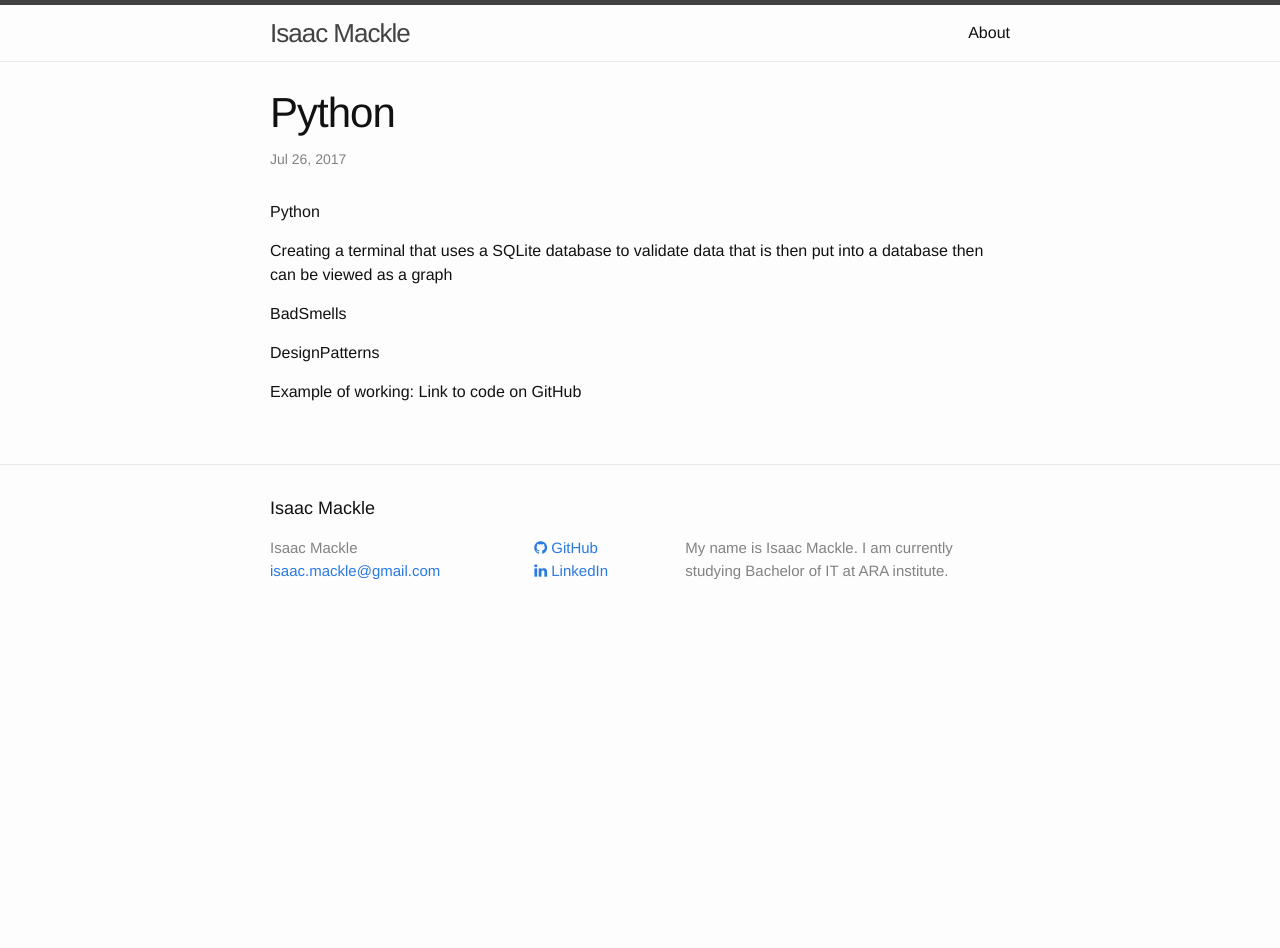
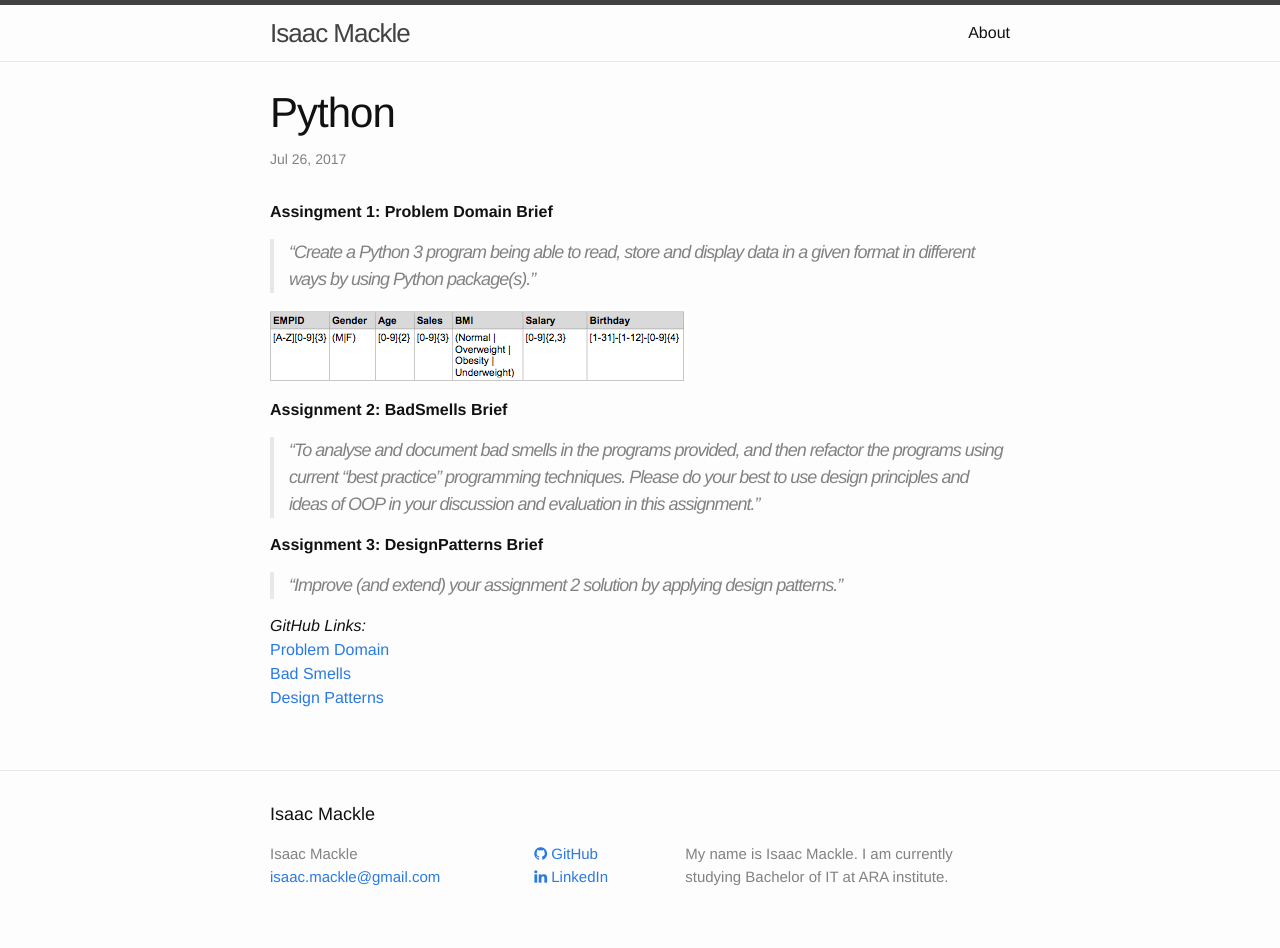
Before and after one commit to ism0080/ism0080.github.io, a Jekyll site: the page built from _posts/2017-07-26-python-skill.markdown, in a window 1280 px wide. Built offline with Jekyll 4.4.1, drawn with Linux system fonts in a browser that asks for light colours; nearby versions of some CDN libraries; before the commit the page ends 900 px from its top, so only the background shows below that.

Commit message:
Happy with blog posts

```diff
--- a/_posts/2017-07-26-angularjs-skill.markdown
+++ b/_posts/2017-07-26-angularjs-skill.markdown
@@ -4,12 +4,12 @@ title:  "Angular JS"
 date:   2017-07-26 21:35:00 +0000
 categories: jekyll update
 ---
-Using AngularJS to: \\
-"Write a program to read data from two files, calculate the linear regression and correlation coefficients for a set of n pairs of data" [(GitHub)][git-angular-calc]
+Using AngularJS to:
+>"Write a program to read data from two files, calculate the linear regression and correlation coefficients for a set of n pairs of data" [GitHub][git-angular-calc]
 
 AND
 
-"Write a program to count total program LLOC, the total LLOC in each class and method the programme contains, and the number of methods in each class." [(GitHub)][git-angular-lloc]
+>"Write a program to count total program LLOC, the total LLOC in each class and method the programme contains, and the number of methods in each class." [GitHub][git-angular-lloc]
 
 
 [git-angular-calc]: https://github.com/ism0080/AngularJS-Calculator
--- a/_posts/2017-07-26-html-skill.markdown
+++ b/_posts/2017-07-26-html-skill.markdown
@@ -4,8 +4,8 @@ title:  "HTML"
 date:   2017-07-26 21:35:00 +0000
 categories: jekyll update
 ---
-The [website][website] brief was: \\
-"You are required to build a website for your client, Hubert Humperdinck, who is an art collector with a vast collection he wishes to share with the world via the World Wide Web. Hubert has decided that you will create a website for one artist in his collection."
+The [website][website] brief was:
+>"You are required to build a website for your client, Hubert Humperdinck, who is an art collector with a vast collection he wishes to share with the world via the World Wide Web. Hubert has decided that you will create a website for one artist in his collection."
 
 It also needed to be responsive through the use of media queries so that any device could easily view the website.
 {% highlight css %}
--- a/_posts/2017-07-26-javascript-skill.markdown
+++ b/_posts/2017-07-26-javascript-skill.markdown
@@ -4,14 +4,14 @@ title:  "JavaScript"
 date:   2017-07-26 21:35:00 +0000
 categories: jekyll update
 ---
-Javascript (ECMAScript 5)
+Javascript *(ECMAScript 5)*
 
 Through the use of JavaScript I have done many assignments that have covered a variety of uses for JavaScript. This includes a [Maze Game][maori-game] and a Graphic Visualisation Animation.
 
-Maze Game ([GitHub][git-maori-game]) \\
+**Maze Game** *[GitHub][git-maori-game]* \\
 A variant of the Eloquent JavaScript canvas version platform game.
 
-Sunrise Animation ([GitHub][git-maori-sunrise]) \\
+**Sunrise Animation** *[GitHub][git-maori-sunrise]* \\
 The animation used pretty much the same code files as the game but without user input.
 <video width="480" height="320" controls="controls">
   <source src="/JavaScript/maori-sunrise/Sunrise.mov" type="video/mp4">
--- a/_posts/2017-07-26-php-skill.markdown
+++ b/_posts/2017-07-26-php-skill.markdown
@@ -6,7 +6,13 @@ categories: jekyll update
 ---
 Live Chat
 
+<video width="480" height="320" controls="controls">
+  <source src="/PHP/live-chat.mp4" type="video/mp4">
+</video>
+
 Here is a [PowerPoint][ppt] that displays all the features of the Assignment
+
+[GitHub][git-php]
 
 [ppt]: /PHP/live-chat.pptx
 [git-php]: https://github.com/ism0080/PHP-live-chat
--- a/_posts/2017-07-26-python-skill.markdown
+++ b/_posts/2017-07-26-python-skill.markdown
@@ -4,12 +4,22 @@ title:  "Python"
 date:   2017-07-26 21:35:00 +0000
 categories: jekyll update
 ---
-Python
+**Assingment 1: Problem Domain Brief**
+>"Create a Python 3 program being able to read, store and display data in a given format in different ways by using Python package(s)."
 
-Creating a terminal that uses a SQLite database to validate data that is then put into a database then can be viewed as a graph
+![Assignment 1 Brief](/Python/assignment1.png){:class="img-responsive"}
 
-BadSmells
+**Assignment 2: BadSmells Brief**
+>"To analyse and document bad smells in the programs provided, and then refactor the programs using current “best practice” programming techniques. Please do your best to use design principles and ideas of OOP in your discussion and evaluation in this assignment."
 
-DesignPatterns
+**Assignment 3: DesignPatterns Brief**
+>"Improve (and extend) your assignment 2 solution by applying design patterns."
 
-Example of working: Link to code on GitHub
+*GitHub Links:* \\
+[Problem Domain][git-1] \\
+[Bad Smells][git-2] \\
+[Design Patterns][git-3]
+
+[git-1]: https://github.com/ism0080/Python-Assignment-1
+[git-2]: https://github.com/ism0080/Python_badsmell_PR301
+[git-3]: https://github.com/ism0080/Python_designPattern_PR301
```
Also changed, not shown: _posts/2017-07-26-c#-skill.markdown (+12 -1 lines), Python/assignment1.png (added), 4 other files.
